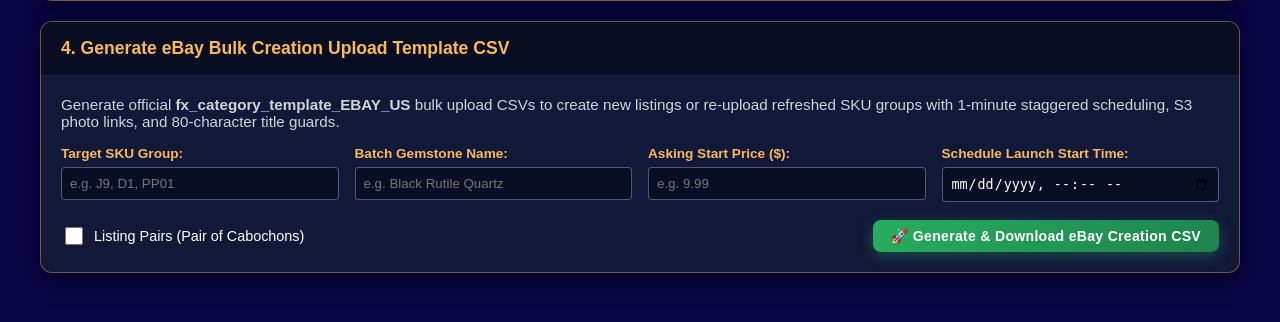
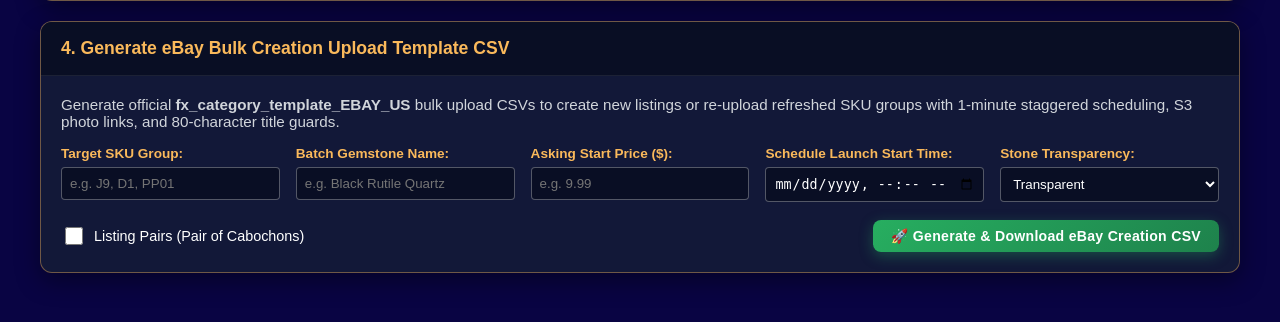
Before and after one commit to Sagetrash/tgnj-app, a Flask app: page /ebay in a window 1280 px wide. Shown: the part 264-586 px from the top of the page. Run offline with Flask 3, Linux system fonts and the light colour scheme; parts of the project's set-up code (start-up, migrations or seed data) failed here and were passed over.

Commit message:
feat(ebay): add stone transparency selection field to bulk creation generator

```diff
--- a/src/tgnj_app/core/ebay_refresh.py
+++ b/src/tgnj_app/core/ebay_refresh.py
@@ -355,7 +355,8 @@ def generate_ebay_creation_csv(
     gemstone_name: str = "Black Rutile Quartz",
     start_price: float = 9.99,
     schedule_start_time: str = "",
-    is_pair: bool = False
+    is_pair: bool = False,
+    transparency: str = "Transparent"
 ) -> str:
     """
     Generates official eBay Bulk Listing Creation CSV matching fx_category_template_EBAY_US schema.
@@ -502,7 +503,7 @@ def generate_ebay_creation_csv(
             "Excellent",
             "Eye Clean",
             gemstone_name,
-            "Transparent",
+            transparency,
             "",
             ""
         ]
--- a/src/tgnj_app/gui/app.py
+++ b/src/tgnj_app/gui/app.py
@@ -451,6 +451,7 @@ def apiEbayExportCreationCSV():
         start_price = 9.99
     schedule_start_time = data.get('schedule_start_time', '')
     is_pair = bool(data.get('is_pair', False))
+    transparency = data.get('transparency', 'Transparent')
 
     if not sku_group:
         return jsonify({'success': False, 'error': 'Missing sku_group'}), 400
@@ -474,7 +475,8 @@ def apiEbayExportCreationCSV():
         gemstone_name=gemstone_name,
         start_price=start_price,
         schedule_start_time=schedule_start_time,
-        is_pair=is_pair
+        is_pair=is_pair,
+        transparency=transparency
     )
 
     mem_file = io.BytesIO(csv_content.encode('utf-8'))
--- a/src/tgnj_app/gui/templates/ebay_manager.html
+++ b/src/tgnj_app/gui/templates/ebay_manager.html
@@ -226,6 +226,16 @@
             <div>
               <label style="font-size: 0.85rem; color: #fab95b; font-weight: 600; display: block; margin-bottom: 6px;">Schedule Launch Start Time:</label>
               <input type="datetime-local" id="create-schedule-time" style="width: 100%; padding: 8px; border: 1px solid rgba(255, 255, 255, 0.3); border-radius: 4px; background: #090e24; color: #fff; box-sizing: border-box;" />
+            </div>
+
+            <div>
+              <label style="font-size: 0.85rem; color: #fab95b; font-weight: 600; display: block; margin-bottom: 6px;">Stone Transparency:</label>
+              <select id="create-transparency" style="width: 100%; padding: 8px; border: 1px solid rgba(255, 255, 255, 0.3); border-radius: 4px; background: #090e24; color: #fff; box-sizing: border-box;">
+                <option value="Transparent">Transparent</option>
+                <option value="Translucent">Translucent</option>
+                <option value="Opaque">Opaque</option>
+                <option value="Semi-Transparent">Semi-Transparent</option>
+              </select>
             </div>
           </div>
 
@@ -541,7 +551,8 @@
               gemstone_name: gemstoneName,
               start_price: startPrice,
               schedule_start_time: scheduleTime,
-              is_pair: isPair
+              is_pair: isPair,
+              transparency: document.getElementById('create-transparency').value
             })
           });
 
```
